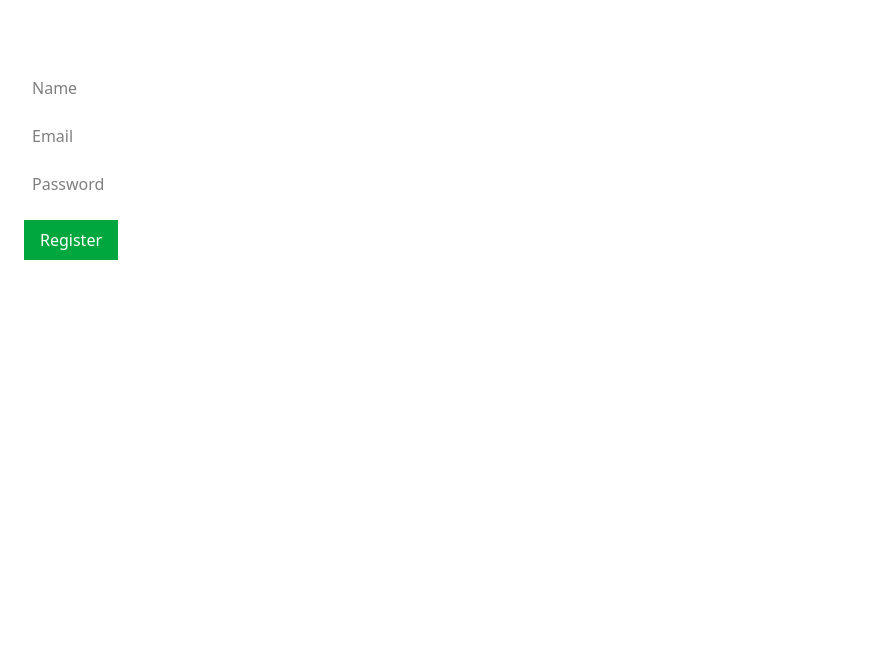
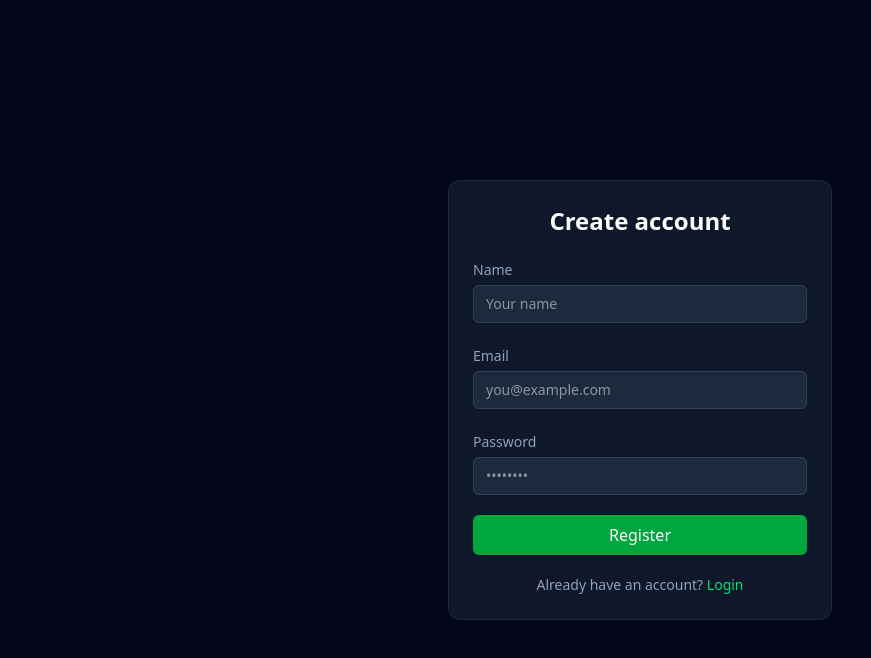
Before and after one commit to KiranRaj-7570/LockinFrontend, a React (Vite) app: page /register in a window 1280 px wide. Shown: the top 658 px of the page, without its empty margins (0-871 px from the left). Built offline with nearby package versions, Linux system fonts and the light colour scheme; no server answers; a web font is replaced by a local one.

Commit message:
Fixed login and register

```diff
--- a/src/pages/Login.jsx
+++ b/src/pages/Login.jsx
@@ -1,37 +1,73 @@
 import { useContext, useState } from "react";
 import { AuthContext } from "../context/AuthContext";
-import { useNavigate } from "react-router-dom";
+import { useNavigate, Link } from "react-router-dom";
 
 const Login = () => {
   const { login } = useContext(AuthContext);
   const navigate = useNavigate();
+
   const [email, setEmail] = useState("");
   const [password, setPassword] = useState("");
+  const [loading, setLoading] = useState(false);
 
   const handleSubmit = async (e) => {
     e.preventDefault();
+    try {
+      setLoading(true);
       await login(email, password);
       navigate("/app");
+    } finally {
+      setLoading(false);
+    }
   };
 
   return (
-    <form onSubmit={handleSubmit} className="p-6 text-white">
-      <h1 className="mb-4 text-xl">Login</h1>
+    <div className="min-h-screen flex items-center justify-center bg-slate-950 text-white px-4">
+      <form
+        onSubmit={handleSubmit}
+        className="w-full max-w-sm bg-slate-900 border border-slate-800 rounded-xl p-6 space-y-5"
+      >
+        <h1 className="text-2xl font-semibold text-center">
+          Welcome back
+        </h1>
+
+        <div>
+          <label className="text-sm text-slate-400">Email</label>
           <input
-        placeholder="Email"
+            type="email"
+            placeholder="you@example.com"
             value={email}
             onChange={(e) => setEmail(e.target.value)}
-        className="block mb-2 p-2 text-black"
+            className="mt-1 w-full rounded-md bg-slate-800 border border-slate-700 px-3 py-2 text-sm focus:outline-none focus:ring-2 focus:ring-blue-500"
           />
+        </div>
+
+        <div>
+          <label className="text-sm text-slate-400">Password</label>
           <input
-        placeholder="Password"
             type="password"
+            placeholder="••••••••"
             value={password}
             onChange={(e) => setPassword(e.target.value)}
-        className="block mb-4 p-2 text-black"
+            className="mt-1 w-full rounded-md bg-slate-800 border border-slate-700 px-3 py-2 text-sm focus:outline-none focus:ring-2 focus:ring-blue-500"
           />
-      <button className="bg-blue-600 px-4 py-2">Login</button>
+        </div>
+
+        <button
+          disabled={loading}
+          className="w-full bg-blue-600 hover:bg-blue-500 transition rounded-md py-2 font-medium disabled:opacity-60"
+        >
+          {loading ? "Logging in..." : "Login"}
+        </button>
+
+        <p className="text-center text-sm text-slate-400">
+          Don’t have an account?{" "}
+          <Link to="/register" className="text-blue-400 hover:underline">
+            Register
+          </Link>
+        </p>
       </form>
+    </div>
   );
 };
 
--- a/src/pages/Register.jsx
+++ b/src/pages/Register.jsx
@@ -1,49 +1,85 @@
 import { useContext, useState } from "react";
 import { AuthContext } from "../context/AuthContext";
-import { useNavigate } from "react-router-dom";
+import { useNavigate, Link } from "react-router-dom";
 
 const Register = () => {
   const { register } = useContext(AuthContext);
   const navigate = useNavigate();
+
   const [name, setName] = useState("");
   const [email, setEmail] = useState("");
   const [password, setPassword] = useState("");
+  const [loading, setLoading] = useState(false);
 
   const handleSubmit = async (e) => {
     e.preventDefault();
     try {
+      setLoading(true);
       await register(name, email, password);
       navigate("/app");
     } catch (err) {
       console.error(err.response?.data?.message || "Register failed");
+    } finally {
+      setLoading(false);
     }
   };
 
+  return (
+    <div className="min-h-screen flex items-center justify-center bg-slate-950 text-white px-4">
+      <form
+        onSubmit={handleSubmit}
+        className="w-full max-w-sm bg-slate-900 border border-slate-800 rounded-xl p-6 space-y-5"
+      >
+        <h1 className="text-2xl font-semibold text-center">
+          Create account
+        </h1>
 
-  return (
-    <form onSubmit={handleSubmit} className="p-6 text-white">
-      <h1 className="mb-4 text-xl">Register</h1>
+        <div>
+          <label className="text-sm text-slate-400">Name</label>
           <input
-        placeholder="Name"
+            placeholder="Your name"
             value={name}
             onChange={(e) => setName(e.target.value)}
-        className="block mb-2 p-2 text-black"
+            className="mt-1 w-full rounded-md bg-slate-800 border border-slate-700 px-3 py-2 text-sm focus:outline-none focus:ring-2 focus:ring-green-500"
           />
+        </div>
+
+        <div>
+          <label className="text-sm text-slate-400">Email</label>
           <input
-        placeholder="Email"
+            placeholder="you@example.com"
             value={email}
             onChange={(e) => setEmail(e.target.value)}
-        className="block mb-2 p-2 text-black"
+            className="mt-1 w-full rounded-md bg-slate-800 border border-slate-700 px-3 py-2 text-sm focus:outline-none focus:ring-2 focus:ring-green-500"
           />
+        </div>
+
+        <div>
+          <label className="text-sm text-slate-400">Password</label>
           <input
-        placeholder="Password"
             type="password"
+            placeholder="••••••••"
             value={password}
             onChange={(e) => setPassword(e.target.value)}
-        className="block mb-4 p-2 text-black"
+            className="mt-1 w-full rounded-md bg-slate-800 border border-slate-700 px-3 py-2 text-sm focus:outline-none focus:ring-2 focus:ring-green-500"
           />
-      <button className="bg-green-600 px-4 py-2">Register</button>
+        </div>
+
+        <button
+          disabled={loading}
+          className="w-full bg-green-600 hover:bg-green-500 transition rounded-md py-2 font-medium disabled:opacity-60"
+        >
+          {loading ? "Creating..." : "Register"}
+        </button>
+
+        <p className="text-center text-sm text-slate-400">
+          Already have an account?{" "}
+          <Link to="/login" className="text-green-400 hover:underline">
+            Login
+          </Link>
+        </p>
       </form>
+    </div>
   );
 };
 
```
Lines whose indentation alone changed are shown as unchanged.
